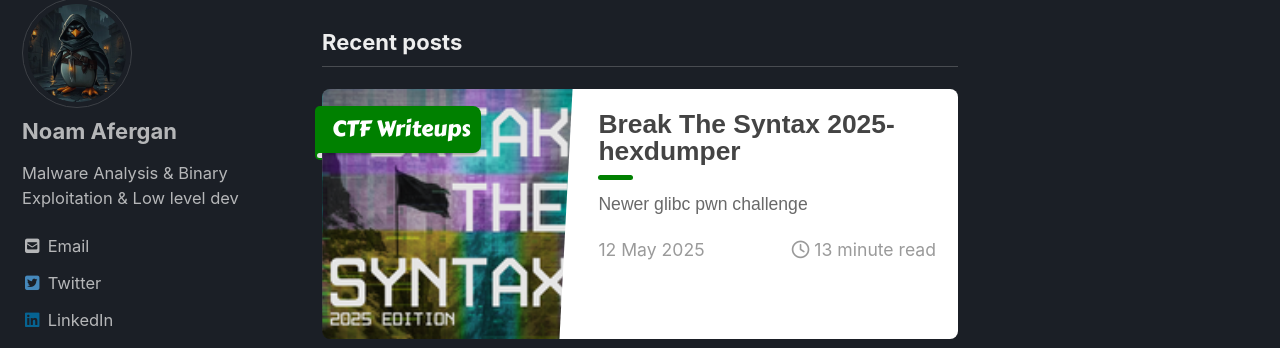
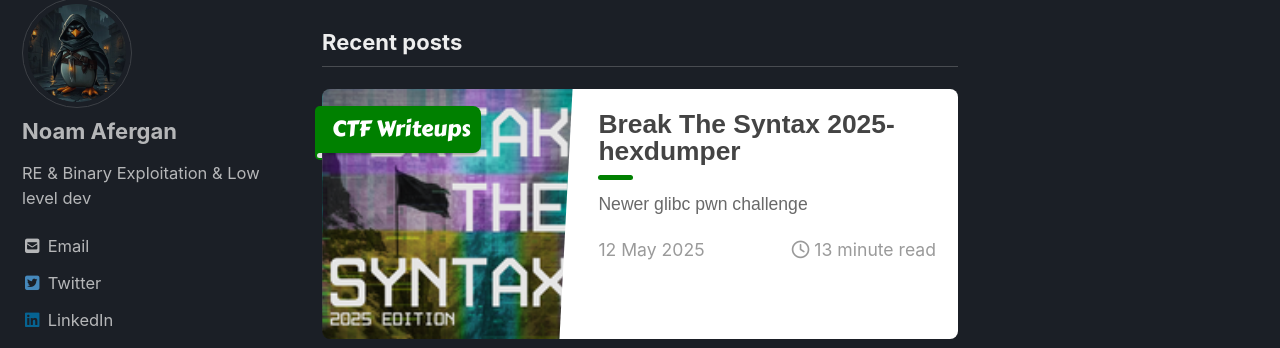
Before and after one commit to 4f3rg4n/4f3rg4n.github.io, a Jekyll site: the page built from index.html, in a window 1280 px wide. Shown: the part 113-461 px from the top of the page. Built offline with Jekyll 4.4.1, drawn with Linux system fonts in a browser that asks for light colours; cached includes are drawn as plain includes; nearby versions of some CDN libraries; the list of posts is cut into pages by our own code.

Commit message:
Update _config.yml

```diff
--- a/_config.yml
+++ b/_config.yml
@@ -94,7 +94,7 @@ analytics:
 author:
   name: "Noam Afergan"
   avatar: /assets/images/site_data/avatar.jpg # path of avatar image, e.g. "/assets/images/bio-photo.jpg"
-  bio: "Malware Analysis & Binary Exploitation & Low level dev"
+  bio: "RE & Binary Exploitation & Low level dev"
   # location: "IL - Tel Aviv"
   email:
   links:
```
